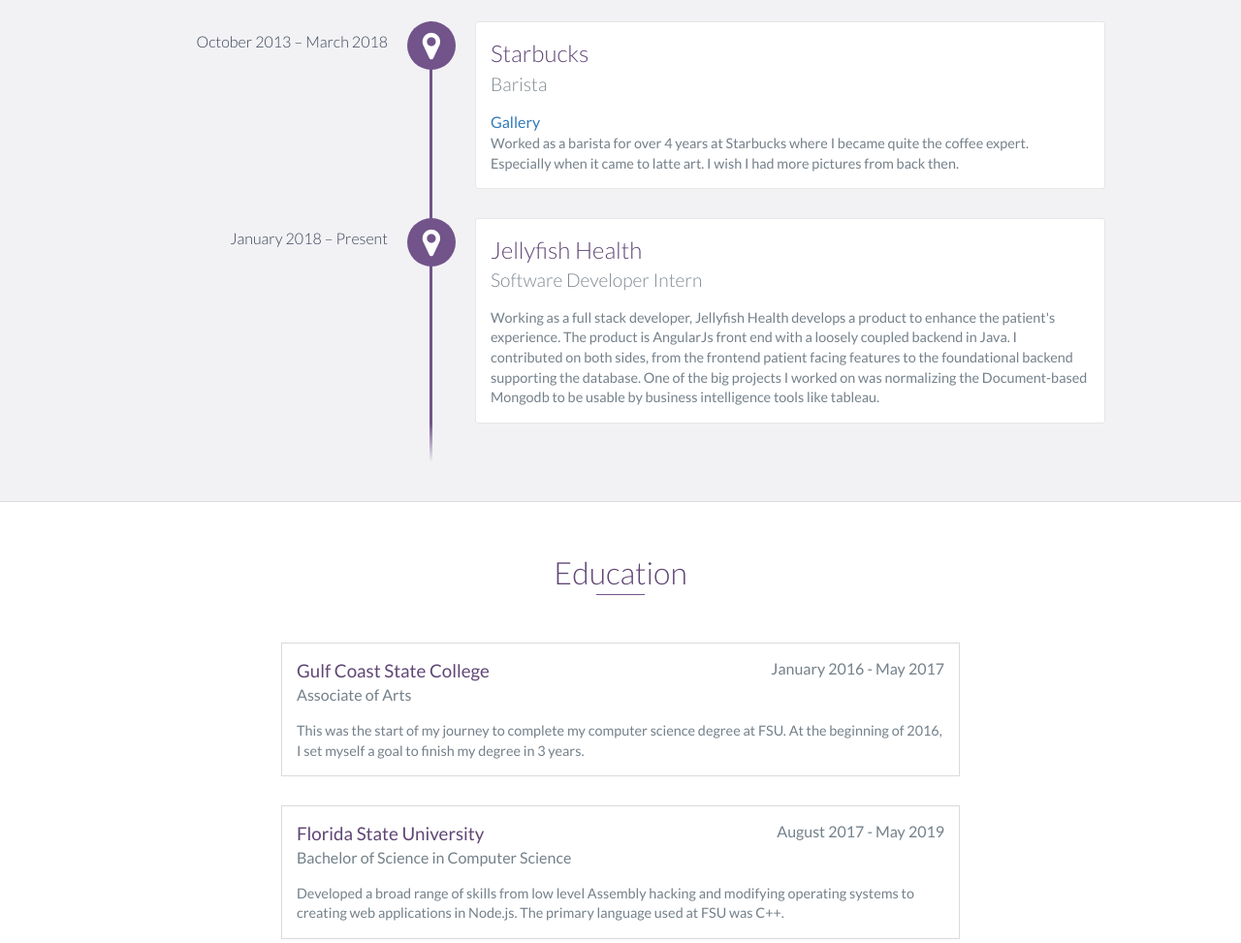
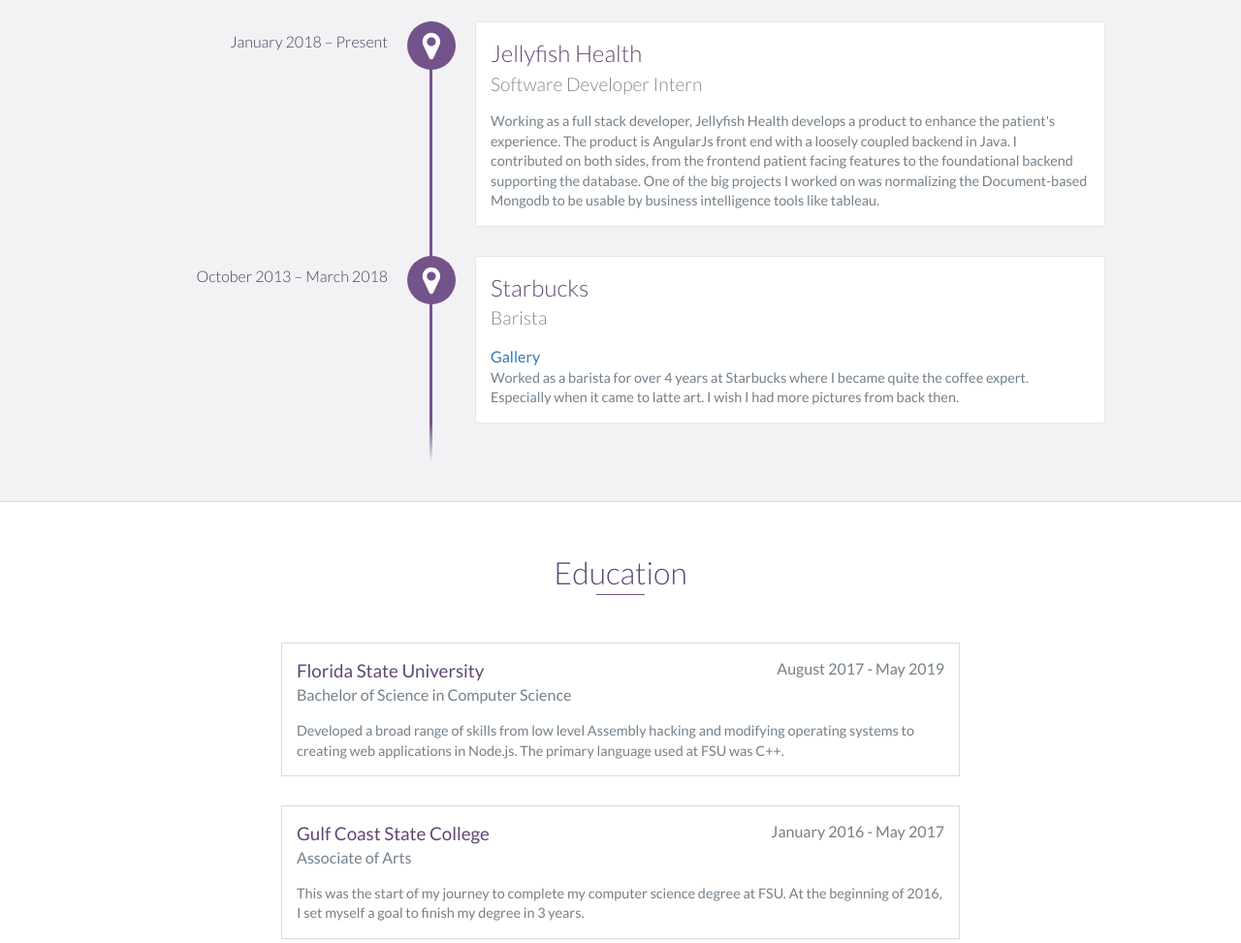
Before and after one commit to ZSteinberger/ZSteinberger.github.io, a website: page index.html in a window 1280 px wide. Shown: the part 1160-2133 px from the top of the page at 97% size. Drawn offline with nearby package versions, Linux system fonts and the light colour scheme.

Commit message:
changed order of events

```diff
--- a/index.html
+++ b/index.html
@@ -1,5 +1,6 @@
 <!DOCTYPE html>
 <html class="no-js" lang="en">
+
 <head>
   <meta charset="utf-8" />
   <meta http-equiv="X-UA-Compatible" content="IE=edge" />
@@ -7,10 +8,7 @@
   <title>Zachary Steinberger</title>
   <link rel="shortcut icon" href="favicon.ico" type="image/x-icon" />
   <link rel="icon" href="favicon.ico" type="image/x-icon" />
-    <link
-      href="https://fonts.googleapis.com/css?family=Lato:300,400,700,900"
-      rel="stylesheet"
-    />
+  <link href="https://fonts.googleapis.com/css?family=Lato:300,400,700,900" rel="stylesheet" />
   <link rel="stylesheet" href="libs/font-awesome/css/font-awesome.min.css" />
   <link href="css/bootstrap.min.css" rel="stylesheet" />
   <link href="css/styles.css" rel="stylesheet" />
@@ -90,18 +88,6 @@
   <div id="experience" class="background-alt">
     <h2 class="heading">Experience</h2>
     <div id="experience-timeline">
-        <div data-date="October 2013 – March 2018">
-          <h3>Starbucks</h3>
-          <h4>Barista</h4>
-          <a href="https://photos.app.goo.gl/BmZsmwbU7ZBBoKtt9" target="_blank"
-            >Gallery</a
-          >
-          <p>
-            Worked as a barista for over 4 years at Starbucks where I became
-            quite the coffee expert. Especially when it came to latte art. I
-            wish I had more pictures from back then.
-          </p>
-        </div>
       <div data-date="January 2018 – Present">
         <a href="https://jellyfishhealth.com/" target="_blank">
           <h3>Jellyfish Health</h3>
@@ -117,12 +103,34 @@
           be usable by business intelligence tools like tableau.
         </p>
       </div>
+      <div data-date="October 2013 – March 2018">
+        <h3>Starbucks</h3>
+        <h4>Barista</h4>
+        <a href="https://photos.app.goo.gl/BmZsmwbU7ZBBoKtt9" target="_blank">Gallery</a>
+        <p>
+          Worked as a barista for over 4 years at Starbucks where I became
+          quite the coffee expert. Especially when it came to latte art. I
+          wish I had more pictures from back then.
+        </p>
+      </div>
+
     </div>
   </div>
   <!-- End #experience -->
 
   <div id="education">
     <h2 class="heading">Education</h2>
+    <div class="education-block">
+      <h3>Florida State University</h3>
+      <span class="education-date">August 2017 - May 2019</span>
+      <h4>Bachelor of Science in Computer Science</h4>
+      <p>
+        Developed a broad range of skills from low level Assembly hacking and
+        modifying operating systems to creating web applications in Node.js.
+        The primary language used at FSU was C++.
+      </p>
+    </div>
+    <!-- End .education-block -->
     <div class="education-block">
       <h3>Gulf Coast State College</h3>
       <span class="education-date">January 2016 - May 2017</span>
@@ -131,17 +139,6 @@
         This was the start of my journey to complete my computer science
         degree at FSU. At the beginning of 2016, I set myself a goal to finish
         my degree in 3 years.
-        </p>
-      </div>
-      <!-- End .education-block -->
-      <div class="education-block">
-        <h3>Florida State University</h3>
-        <span class="education-date">August 2017 - May 2019</span>
-        <h4>Bachelor of Science in Computer Science</h4>
-        <p>
-          Developed a broad range of skills from low level Assembly hacking and
-          modifying operating systems to creating web applications in Node.js.
-          The primary language used at FSU was C++.
       </p>
     </div>
     <!-- End .education-block -->
@@ -165,9 +162,7 @@
               paypal, cloudinary, discord api in order to accomplish this
               task.
             </p>
-              <a href="https://github.com/ZSteinberger/Gachapon" target="_blank"
-                >View Project</a
-              >
+            <a href="https://github.com/ZSteinberger/Gachapon" target="_blank">View Project</a>
           </div>
           <!-- End .project-info -->
         </div>
@@ -200,26 +195,10 @@
   <div id="contact">
     <h2>Get in Touch</h2>
     <div id="contact-form">
-        <form
-          method="POST"
-          action="https://formspree.io/zach.steinberger@outlook.com"
-        >
-          <input
-            type="hidden"
-            name="_subject"
-            value="Contact request from personal website"
-          />
-          <input
-            type="email"
-            name="_replyto"
-            placeholder="Your email"
-            required
-          />
-          <textarea
-            name="message"
-            placeholder="Your message"
-            required
-          ></textarea>
+      <form method="POST" action="https://formspree.io/zach.steinberger@outlook.com">
+        <input type="hidden" name="_subject" value="Contact request from personal website" />
+        <input type="email" name="_replyto" placeholder="Your email" required />
+        <textarea name="message" placeholder="Your message" required></textarea>
         <button type="submit">Send</button>
       </form>
     </div>
@@ -243,19 +222,14 @@
         <div class="col-sm-5 social">
           <ul>
             <li>
-                <a href="https://github.com/Zsteinberger" target="_blank"
-                  ><i class="fa fa-github" aria-hidden="true"></i
-                ></a>
+              <a href="https://github.com/Zsteinberger" target="_blank"><i class="fa fa-github" aria-hidden="true"></i></a>
             </li>
             <!-- <li>
                             <a href="https://stackoverflow.com/" target="_blank"><i class="fa fa-stack-overflow" aria-hidden="true"></i></a>
                         </li> -->
             <li>
-                <a
-                  href="https://www.linkedin.com/in/zachary-steinberger-871028178/"
-                  target="_blank"
-                  ><i class="fa fa-linkedin" aria-hidden="true"></i
-                ></a>
+              <a href="https://www.linkedin.com/in/zachary-steinberger-871028178/" target="_blank"><i class="fa fa-linkedin"
+                  aria-hidden="true"></i></a>
             </li>
             <!-- <li>
                             <a href="https://www.facebook.com/" target="_blank"><i class="fa fa-facebook" aria-hidden="true"></i></a>
@@ -276,4 +250,5 @@
   <script src="https://ajax.googleapis.com/ajax/libs/jquery/1.12.4/jquery.min.js"></script>
   <script src="js/scripts.min.js"></script>
 </body>
+
 </html>
```
Lines whose indentation alone changed are shown as unchanged.
